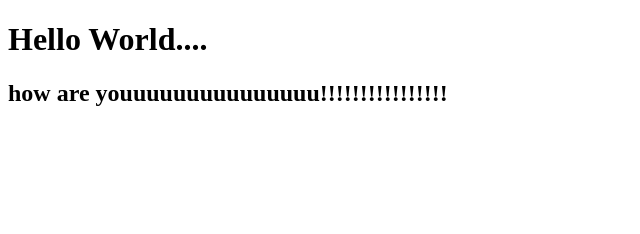
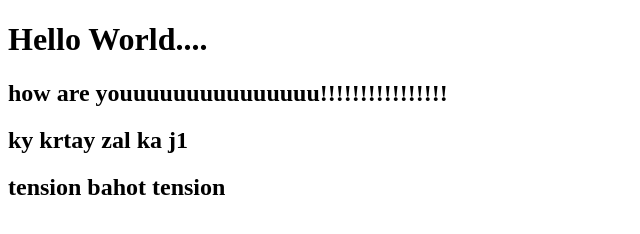
Before and after one commit to HinaChute/Devops, a plain HTML site: page index.html in a window 1280 px wide. Shown: the whole page, without its empty margins (0-640 px from the left). Drawn offline with Linux system fonts and the light colour scheme.

Commit message:
file update

```diff
--- a/index.html
+++ b/index.html
@@ -8,5 +8,7 @@
 <body>
     <h1>Hello World....</h1>
     <h2>how are youuuuuuuuuuuuuuu!!!!!!!!!!!!!!!!</h2>
+    <h2>ky krtay zal ka j1</h2>
+    <h2>tension bahot tension</h2>
 </body>
 </html>
```
